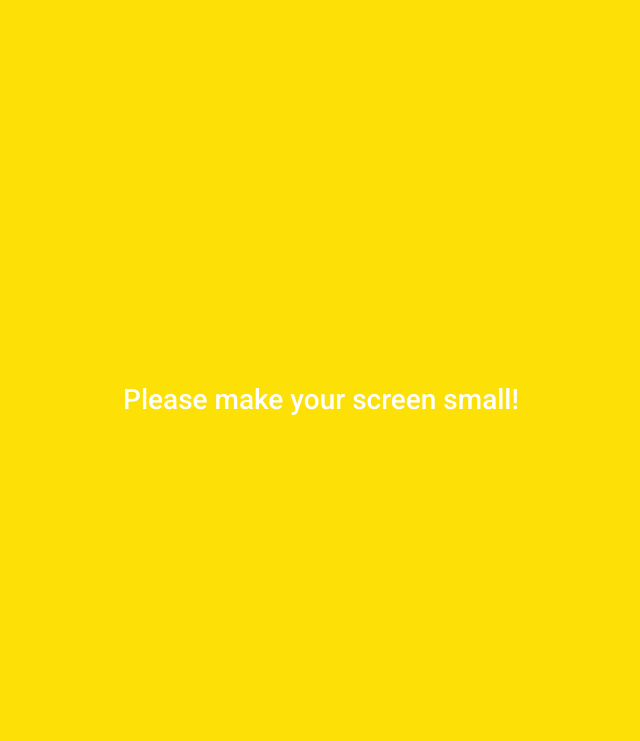
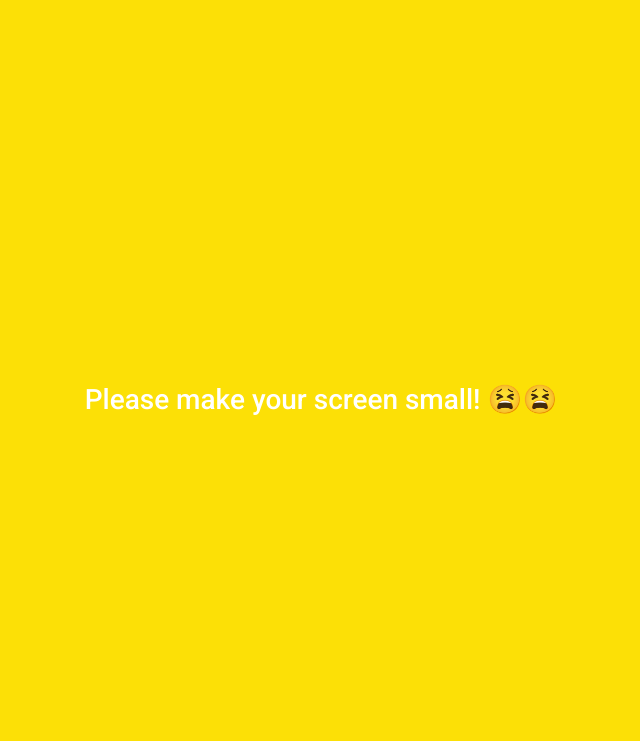
Before and after one commit to subminu/kakaoclone, a plain HTML site: page chat.html in a window 1280 px wide. Shown: the top 741 px of the page, without its empty margins (319-959 px from the left). Drawn offline with Linux system fonts and the light colour scheme.

Commit message:
Added Emoji
😫

```diff
--- a/chat.html
+++ b/chat.html
@@ -87,7 +87,7 @@
       </div>
     </div>
     <div class="bigScreen">
-      <span class="bigScreen__text">Please make your screen small!</span>
+      <span class="bigScreen__text">Please make your screen small! 😫😫</span>
     </div>
   </body>
 </html>
```
Also changed, not shown: find.html (+1 -1 lines), friends.html (+1 -1 lines), index.html (+1 -1 lines), more.html (+1 -1 lines), settings.html (+1 -1 lines).
